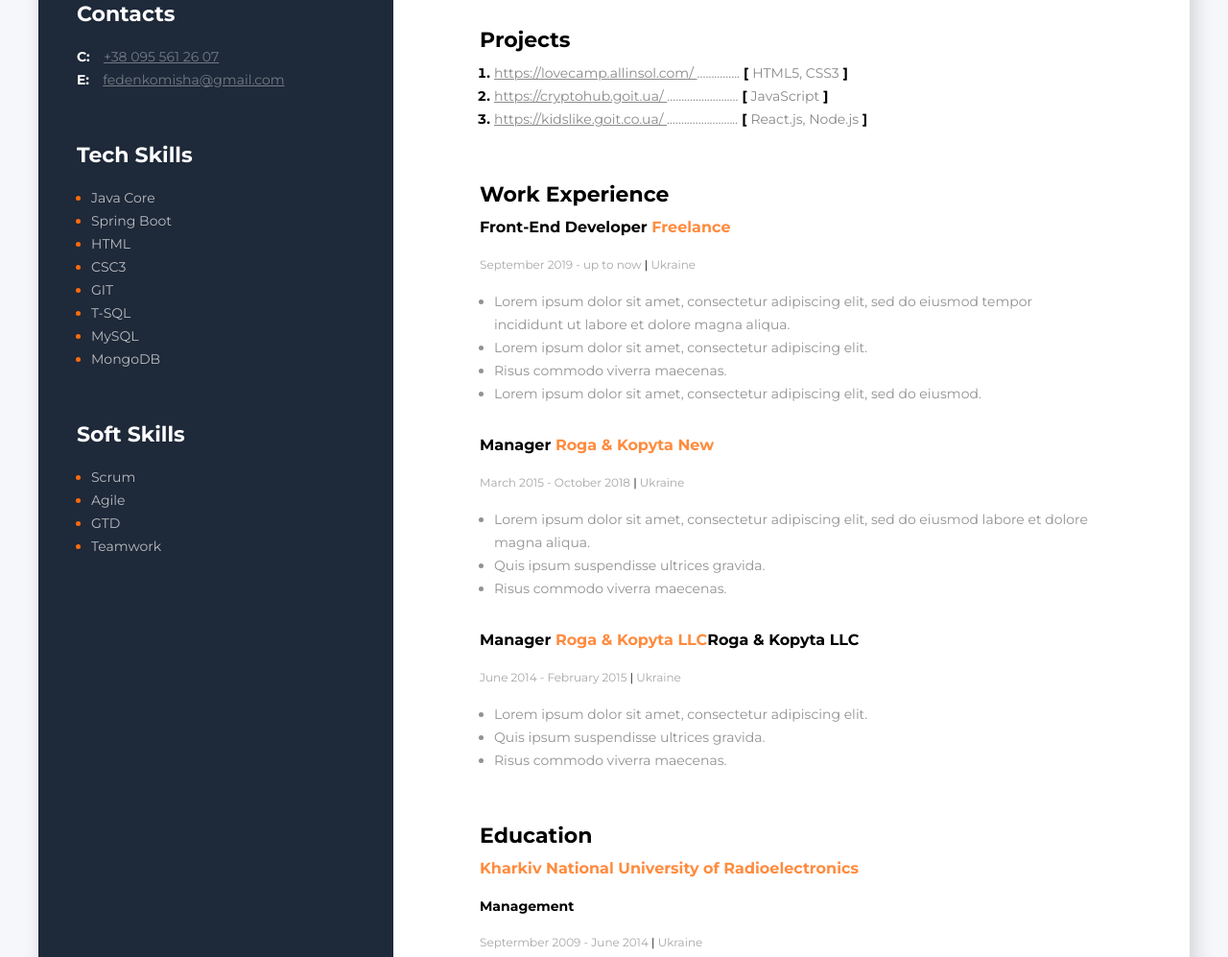
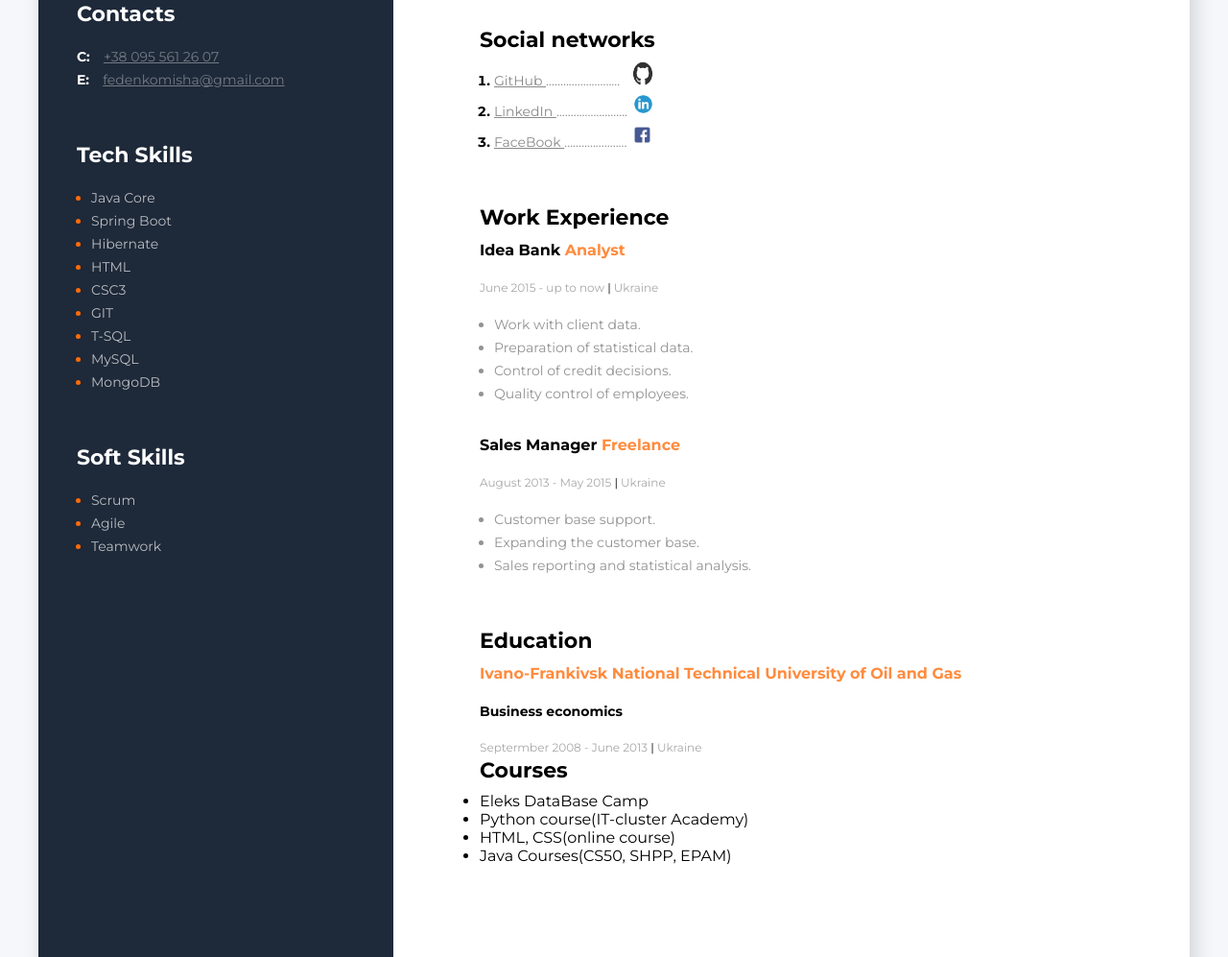
Before and after one commit to FedenkoM/fedenkom.github.io, a plain HTML site: page index.html in a window 1280 px wide. Shown: the part 419-1416 px from the top of the page at 96% size. Drawn offline with Linux system fonts and the light colour scheme.

Commit message:
add personal information

```diff
--- a/css/style.css
+++ b/css/style.css
@@ -154,6 +154,8 @@ body{
     line-height: 89px;
 }
 
+
+
 .description{
     font-size: 14px;
     font-weight: 400;
--- a/index.html
+++ b/index.html
@@ -31,6 +31,7 @@
                     <ul class="tech-skills-item">
                         <li><span class="tech-skills-text">Java Core</span></li>
                         <li><span class="tech-skills-text">Spring Boot</span></li>
+                        <li><span class="tech-skills-text">Hibernate</span></li>
                         <li><span class="tech-skills-text">HTML</span></li>
                         <li><span class="tech-skills-text">CSC3</span></li>
                         <li><span class="tech-skills-text">GIT</span></li>
@@ -45,7 +46,6 @@
                     <ul class="soft-skills-item">
                         <li><span class="soft-skills-text">Scrum</span></li>
                         <li><span class="soft-skills-text">Agile</span></li>
-                        <li><span class="soft-skills-text">GTD</span></li>
                         <li><span class="soft-skills-text">Teamwork</span></li>
                     </ul>
                 </div>
@@ -62,28 +62,28 @@
 
            <!--project container-->
            <div class="project-container">
-               <h3 class = "about-me-title">Projects</h3>
+               <h3 class = "about-me-title">Social networks</h3>
                <ol class="project-list-container">
                     <li>
-                        <a class="project-links" href="https://lovecamp.allinsol.com/">
-                            https://lovecamp.allinsol.com/
+                        <a class="project-links" href="https://github.com/FedenkoM" target="blank">
+                            GitHub
                         </a>
-                        <span class="dots">...............</span>
-                        <span>[ <span class="project-technics">HTML5, CSS3</span> ]</span>
+                        <span class="dots">..........................</span>
+                        <span class="logo"><img src="img/github_logo.png" alt="facebook-ref" width="40px" height="25px"></span>
                     </li>
                     <li>
-                        <a class="project-links" href="https://cryptohub.goit.ua/">
-                            https://cryptohub.goit.ua/
+                        <a class="project-links" href="https://www.linkedin.com/in/mykhailo-fedenko-a5a76a14b/" target="blank">
+                            LinkedIn
                         </a>
                         <span class="dots">.........................</span>
-                        <span >[ <span class="project-technics">JavaScript</span> ]</span>
+                        <span class="logo"><img src="img/linkedIn_logo.png" alt="facebook-ref" width="25px" height="25px"></span>
                     </li>
                     <li>
-                        <a class="project-links" href="https://kidslike.goit.co.ua/">
-                            https://kidslike.goit.co.ua/
+                        <a class="project-links" href="https://www.facebook.com/mykhailo.fedenko" target="blank">
+                            FaceBook
                         </a>
-                        <span class="dots">.........................</span>
-                        <span>[ <span class="project-technics">React.js, Node.js</span> ]</span>
+                        <span class="dots">......................</span>
+                        <span class="logo"><img class="facebook-logo" src="img/facebook_logo.png" alt="facebook-ref" width="25px" height="25px"></span>
                     </li>
                 </ol>
            </div>
@@ -92,46 +92,49 @@
                <h3 class="about-me-title">Work Experience</h3>
                <!--company 1-->
                <div class="company">
-                    <h4 class="position-title">Front-End Developer <span class="company-name">Freelance</span></h4>
-                    <span class="work-period">September 2019 - up to now <span class="slesh">|</span> Ukraine</span>
+                    <h4 class="position-title">Idea Bank <span class="company-name">Analyst</span></h4>
+                    <span class="work-period">June 2015 - up to now <span class="slesh">|</span> Ukraine</span>
                     <ul class="job-duties">
-                        <li>Lorem ipsum dolor sit amet, consectetur adipiscing elit, sed do eiusmod tempor incididunt ut labore et dolore magna aliqua. </li>
-                        <li>Lorem ipsum dolor sit amet, consectetur adipiscing elit.</li>
-                        <li>Risus commodo viverra maecenas. </li>
-                        <li>Lorem ipsum dolor sit amet, consectetur adipiscing elit, sed do eiusmod. </li>
+                        <li>Work with client data.</li>
+                        <li>Preparation of statistical data.</li>
+                        <li>Control of credit decisions. </li>
+                        <li>Quality control of employees. </li>
                     </ul>
                </div>
 
                <!--company 2-->
                <div class="company">
-                    <h4 class="position-title">Manager <span class="company-name">Roga & Kopyta New</span> </h4>
-                    <span class="work-period">March 2015 - October 2018 <span class="slesh">|</span> Ukraine</span>
+                    <h4 class="position-title">Sales Manager <span class="company-name">Freelance</span> </h4>
+                    <span class="work-period">August 2013 - May 2015 <span class="slesh">|</span> Ukraine</span>
                     <ul class="job-duties">
-                        <li>Lorem ipsum dolor sit amet, consectetur adipiscing elit, sed do eiusmod labore et dolore magna aliqua.</li>
-                        <li>Quis ipsum suspendisse ultrices gravida.</li>
-                        <li>Risus commodo viverra maecenas.</li>
+                        <li>Сustomer base support.</li>
+                        <li>Expanding the customer base.</li>
+                        <li>Sales reporting and statistical analysis.</li>
                     </ul>
                 </div>
 
-                <!--company 3-->
-               <div class="company">
-                    <h4 class="position-title">Manager <span class="company-name">Roga & Kopyta LLC</span>Roga & Kopyta LLC </h4>
-                    <span class="work-period">June 2014 - February 2015 <span class="slesh">|</span> Ukraine</span>
-                    <ul class="job-duties">
-                        <li>Lorem ipsum dolor sit amet, consectetur adipiscing elit.</li>
-                        <li>Quis ipsum suspendisse ultrices gravida.</li>
-                        <li>Risus commodo viverra maecenas.</li>
-                    </ul>
-                </div>
 
            </div>
            <!--Education-->
            <div class="education-container">
                <h3 class="about-me-title">Education</h3>
                <div>
-                   <h4 class="position-title"><span class="company-name">Kharkiv National University of Radioelectronics</span></h4>
-                   <h5 class="faculty">Management</h5>
-                   <span class="work-period">Septermber 2009 - June 2014 <span class="slesh">|</span> Ukraine</span>
+                   <h4 class="position-title"><span class="company-name">Ivano-Frankivsk National Technical University of Oil and Gas</span></h4>
+                   <h5 class="faculty">Business economics</h5>
+                   <span class="work-period">Septermber 2008 - June 2013 <span class="slesh">|</span> Ukraine</span>
+               </div>
+           </div>
+
+           <!--Courses-->
+           <div class="courses-container">
+               <h3 class="about-me-title">Courses</h3>
+               <div class="course">
+                   <ul>
+                       <li>Eleks DataBase Camp</li>
+                       <li>Python course(IT-cluster Academy)</li>
+                       <li>HTML, CSS(online course)</li>
+                       <li>Java Courses(CS50, SHPP, EPAM)</li>
+                   </ul>
                </div>
            </div>
        </div>
```
Also changed, not shown: img/facebook_logo.png (added), img/github_logo.png (added), img/linkedIn_logo.png (added).
